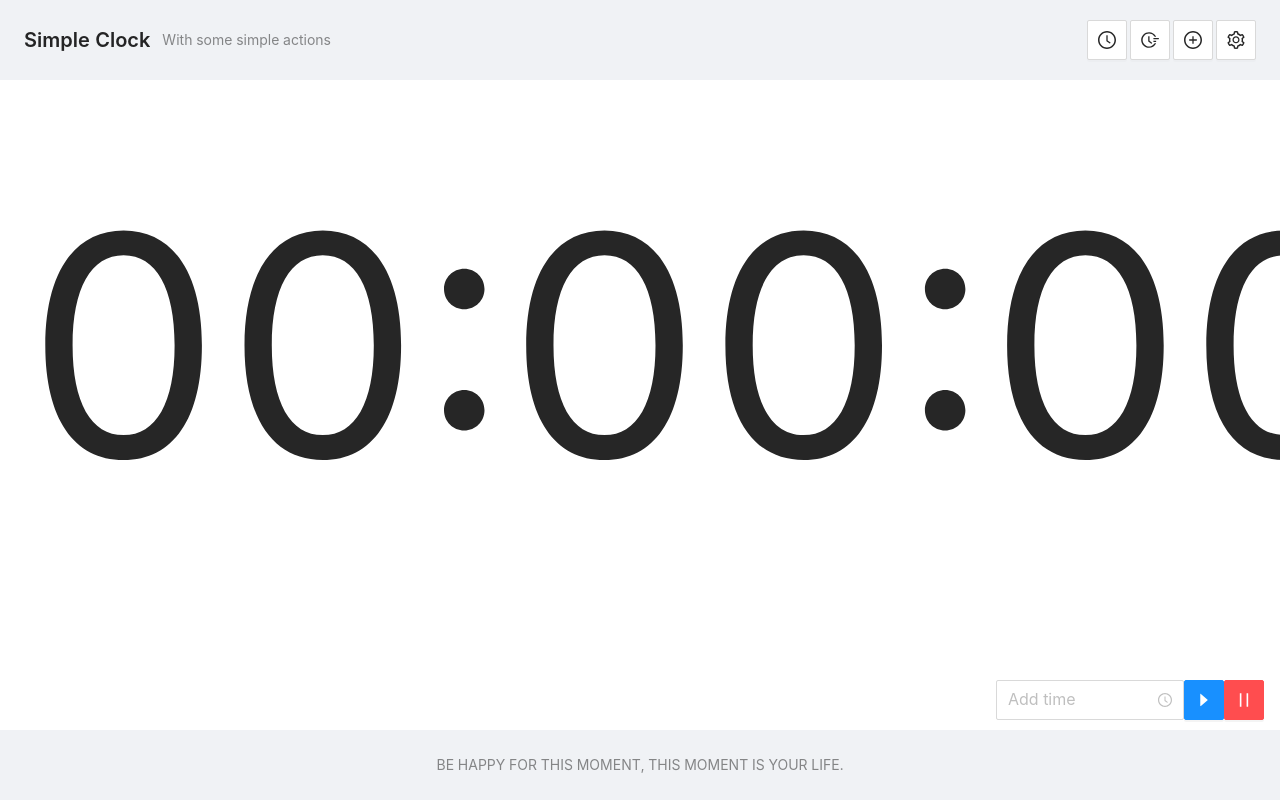
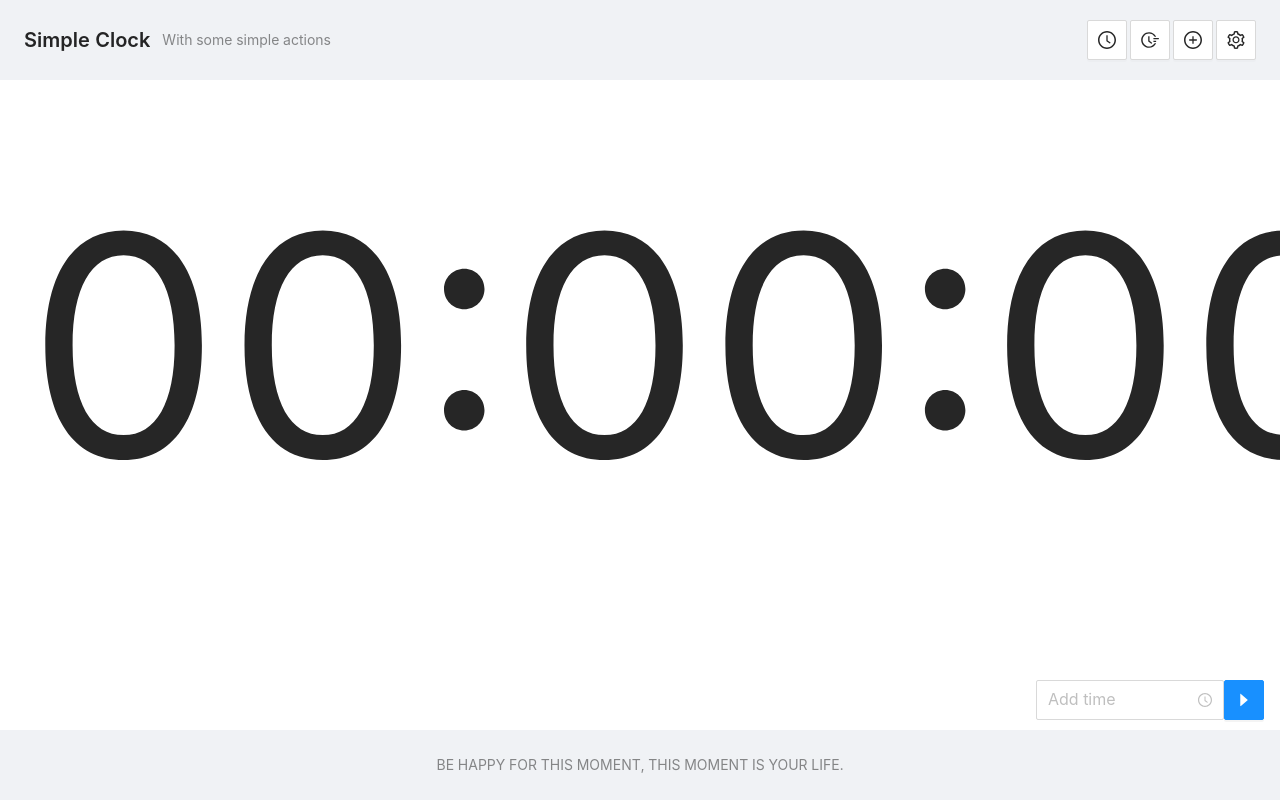
Before and after one commit to mirmousaviii/clock, a React (Create React App) app: page /timer in a window 1280 px wide. Shown: the top 800 px of the page. Built offline with nearby package versions, Linux system fonts and the light colour scheme.

Commit message:
Simplify code and UI

```diff
--- a/src/pages/timer.js
+++ b/src/pages/timer.js
@@ -8,6 +8,7 @@ import {
 
 function Timer() {
   const [time, setTime] = React.useState('00:00:00');
+  const [isStart, setIsStart ] = React.useState(false);
   const countDownInterval = React.useRef();
 
   function onChange(time, timeString) {
@@ -18,11 +19,13 @@ function Timer() {
   }
 
   function start() {
+    setIsStart(true);
     countDownInterval.current = setInterval(() => {
       setTime(
           (prev) => {
             if (prev === '00:00:00') {
               clearInterval(countDownInterval.current);
+              setIsStart(false);
               return '00:00:00';
             }
             return moment(prev, 'HH:mm:ss')
@@ -34,6 +37,7 @@ function Timer() {
   }
 
   function pause() {
+    setIsStart(false);
     clearInterval(countDownInterval.current);
   }
 
@@ -52,16 +56,10 @@ function Timer() {
           />
           <Button
               size="large"
-              icon={<CaretRightOutlined/>}
               type="primary"
-              onClick={start}
-          />
-          <Button
-              size="large"
-              type="primary"
-              danger
-              icon={<PauseOutlined/>}
-              onClick={pause}
+              icon={ isStart ? <PauseOutlined/> : <CaretRightOutlined/>}
+              onClick={isStart ? pause : start}
+              danger={isStart}
           />
         </Space>
 
```
